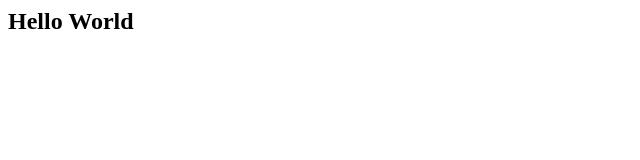
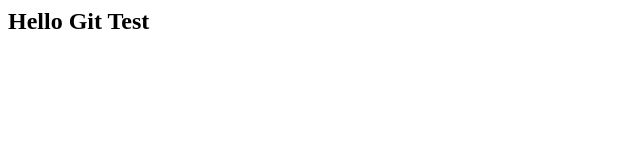
Before and after one commit to Kiril-UAV/git-sample, a plain HTML site: page index.html in a window 1280 px wide. Shown: the full height of the page, 0-640 px from the left. Drawn offline with Linux system fonts and the light colour scheme.

Commit message:
Revert "New file"
This reverts commit 703418f7ae12c4a7d3fbe097022e1f537343320a.

```diff
--- a/index.html
+++ b/index.html
@@ -1,2 +1,2 @@
 
-<h2>Hello World</h2>
+<h2>Hello Git Test</h2>
```
